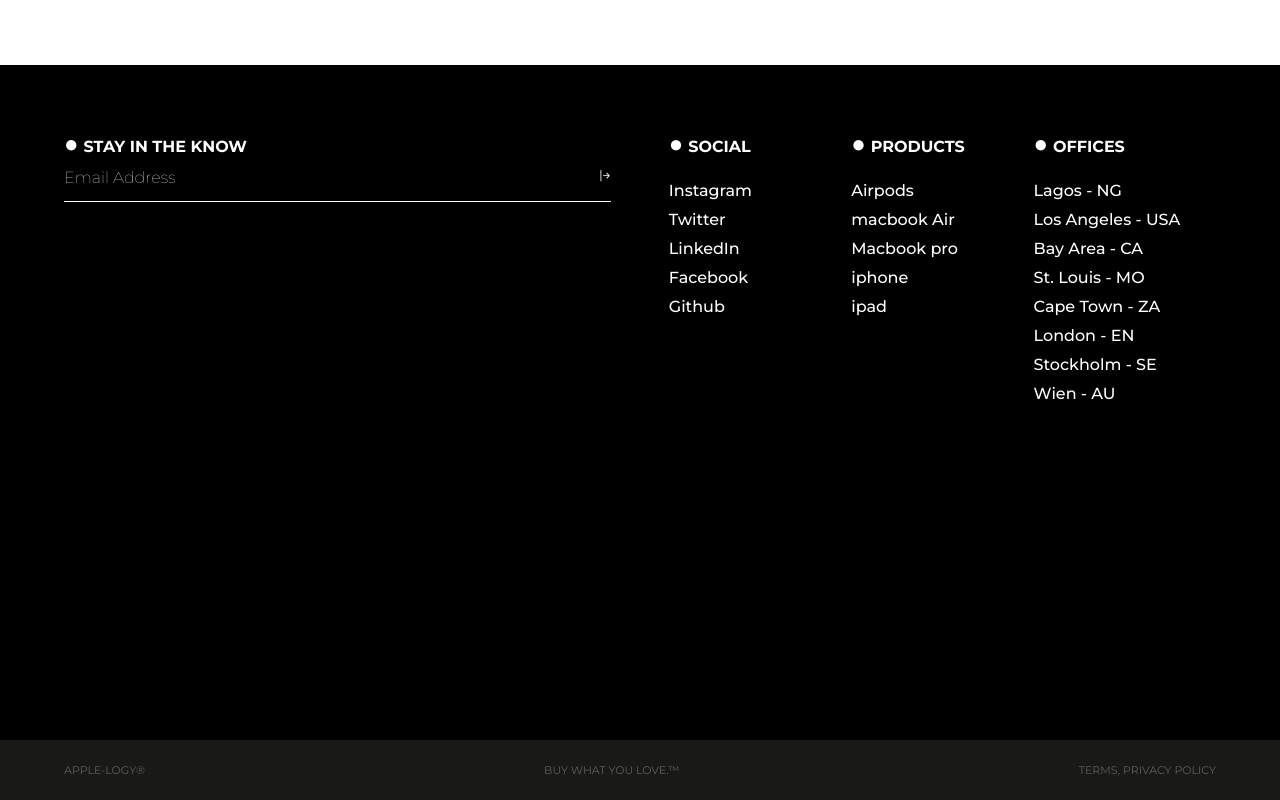
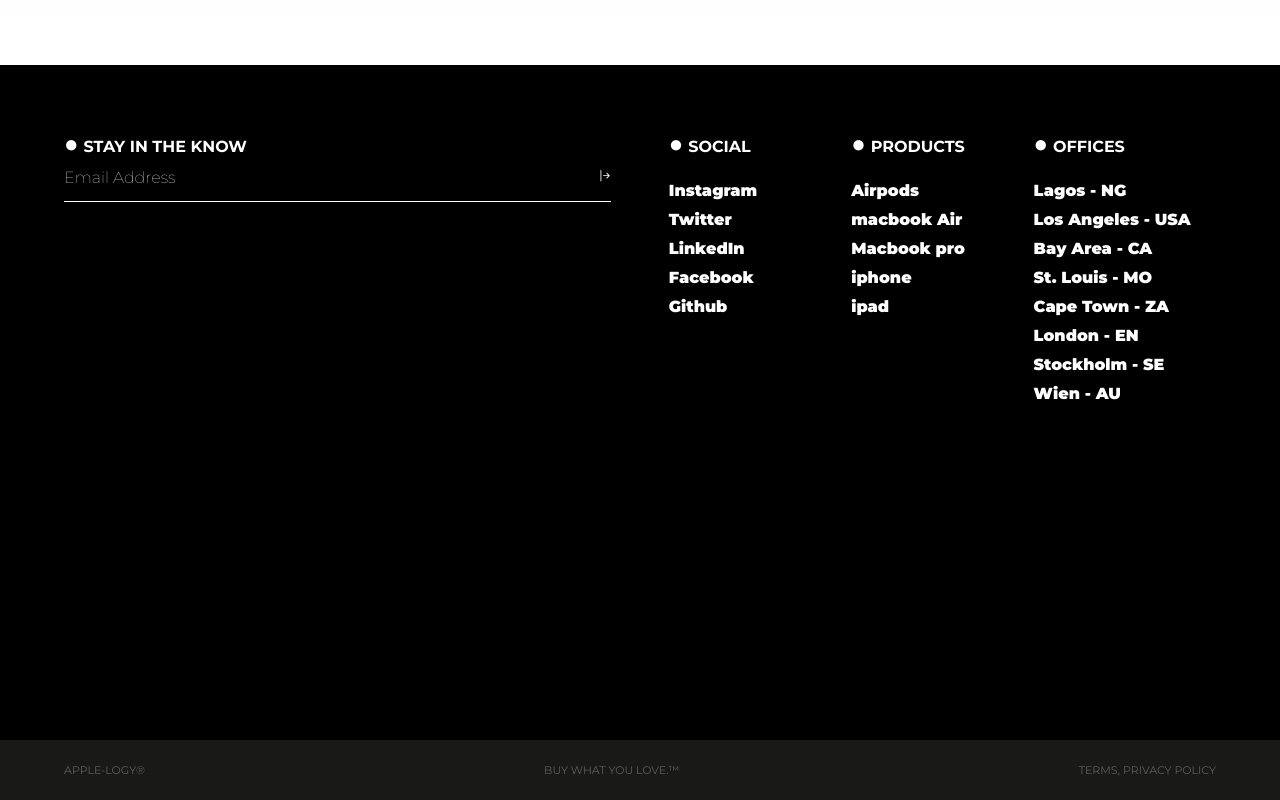
Before and after one commit to Toyehamzat/Apple-ology, a React (Vite) app: page / in a window 1280 px wide. Shown: the part 2325-3125 px from the top of the page. Built offline with nearby package versions, Linux system fonts and the light colour scheme.

Commit message:
updated repo

```diff
--- a/src/components/footer/STYLES.css
+++ b/src/components/footer/STYLES.css
@@ -106,7 +106,7 @@ form>div {
 
 #footer-contact ul li a {
     text-decoration: none;
-    font-weight: 500;
+    font-weight: 900;
 }
 
 #footer-contact ul li a:hover {
```
